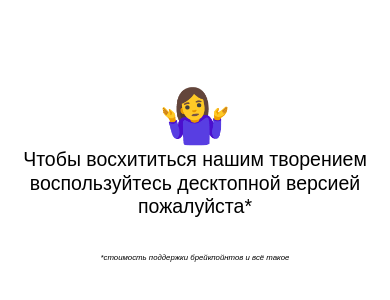
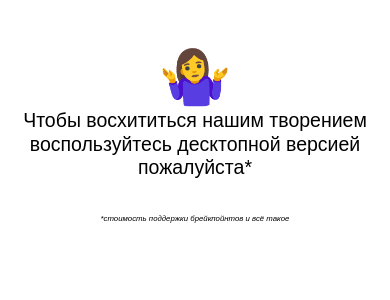
Before and after one commit to m777553/self-locking, an Angular app: page / in a window 390 px wide. Shown: the top 300 px of the page. Built offline with nearby package versions, Linux system fonts and the light colour scheme.

Commit message:
STEP-9 fixes

```diff
--- a/src/app/app.component.scss
+++ b/src/app/app.component.scss
@@ -67,7 +67,7 @@
     text-align: center;
     background-color: white;
     font-size: 5vw;
-    margin-top: 20vw;
+    padding-top: 10vw;
     font-family: sans-serif;
     line-height: 1.2;
     span {
```
